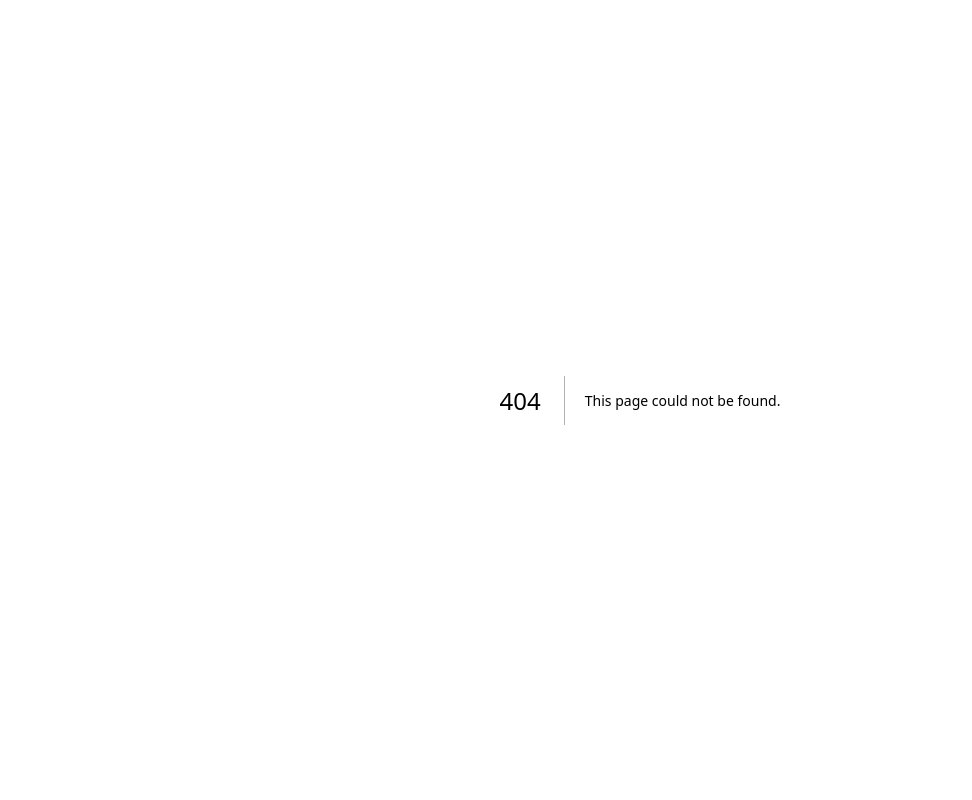
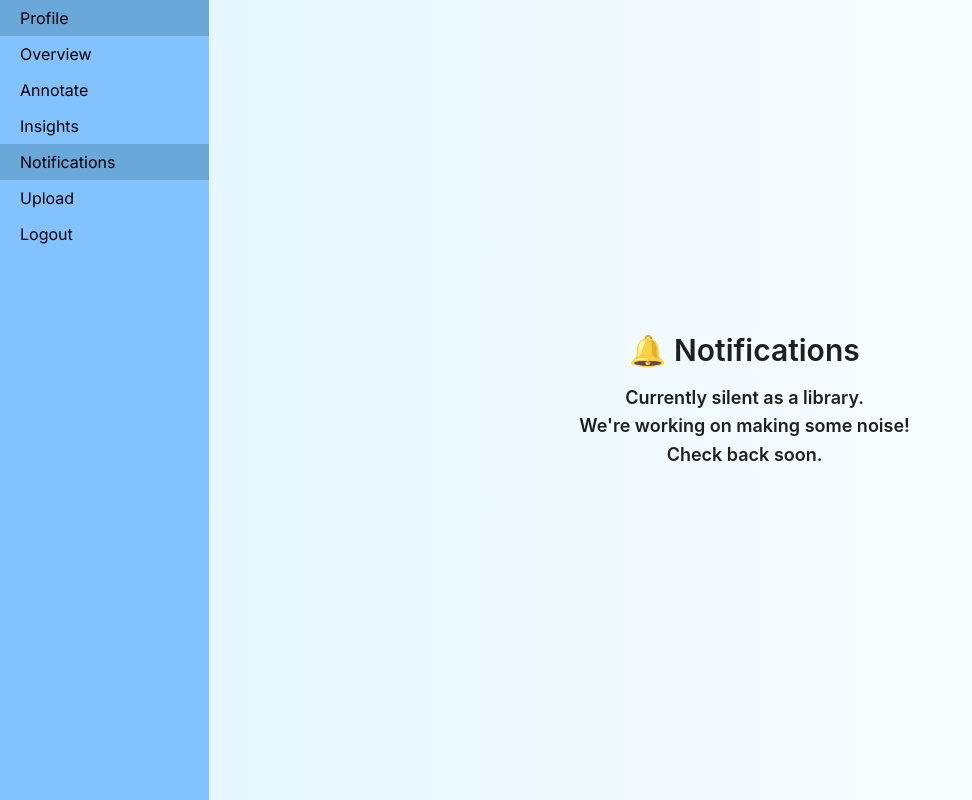
Before and after one commit to gokulprathin8/transcribify, a Next.js app in the folder frontend/: page /home/notifications in a window 1280 px wide. Before the commit this address had no page. Shown: the whole page, without its empty margins (0-972 px from the left). Built offline with nearby package versions, Linux system fonts and the light colour scheme.

Commit message:
feat: Add temp pages to unfinished routes

```diff
--- /dev/null
+++ b/frontend/app/home/notifications/page.js
@@ -0,0 +1,29 @@
+"use client";
+
+import React from 'react';
+import { Typography } from 'antd';
+
+const { Title, Text } = Typography;
+
+const NotificationsPage = () => {
+    return (
+        <div style={{
+            width: '100vw',
+            minHeight: '100vh',
+            display: 'flex',
+            flexDirection: 'column',
+            justifyContent: 'center',
+            alignItems: 'center',
+            background: 'linear-gradient(to right, #e6f7ff, #ffffff)'
+        }}>
+            <Title level={2}>🔔 Notifications</Title>
+            <Text strong style={{ fontSize: '18px', textAlign: 'center' }}>
+                Currently silent as a library. <br />
+                We're working on making some noise! <br />
+                Check back soon.
+            </Text>
+        </div>
+    );
+};
+
+export default NotificationsPage;
--- a/frontend/app/home/sidenavbar.js
+++ b/frontend/app/home/sidenavbar.js
@@ -39,20 +39,20 @@ function SideNavbar() {
         Overview
       </NavItem>
       <NavItem
-        active={router.pathname === "/annotate"}
-        onClick={() => router.push("/annotate")}
+        active={router.pathname === "/home/annotation"}
+        onClick={() => router.push("/home/annotation")}
       >
         Annotate
       </NavItem>
       <NavItem
-        active={router.pathname === "/insights"}
-        onClick={() => router.push("/insights")}
+        active={router.pathname === "/home/insights"}
+        onClick={() => router.push("/home/insights")}
       >
         Insights
       </NavItem>
       <NavItem
-        active={router.pathname === "/notifications"}
-        onClick={() => router.push("/notifications")}
+        active={router.pathname === "/home/notifications"}
+        onClick={() => router.push("/home/notifications")}
       >
         Notifications
       </NavItem>
```
Also changed, not shown: frontend/app/home/insights/page.js (added, +29 -0 lines).
